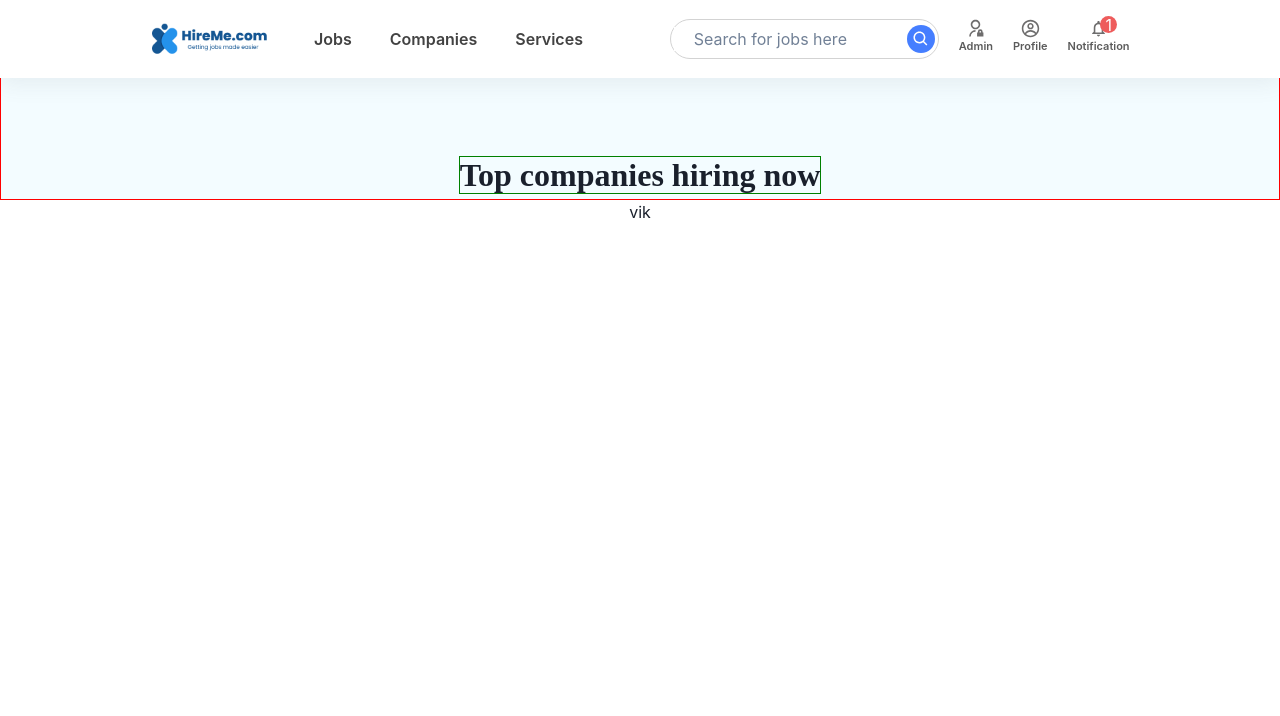
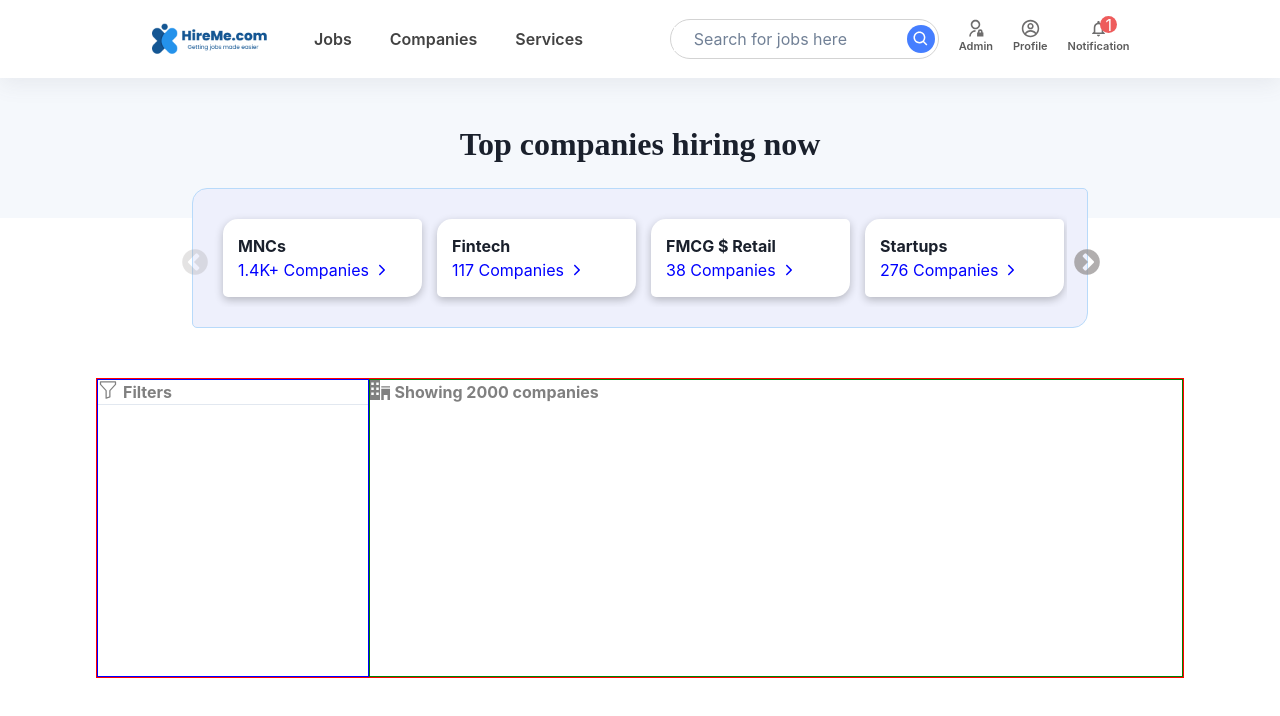
Before and after one commit to piyush-agrawal6/Naukri.com-clone, a React (Create React App) app: page /company in a window 1280 px wide. Shown: the top 716 px of the page. Built offline with nearby package versions, Linux system fonts and the light colour scheme.

Commit message:
added d-2 code

```diff
--- a/package.json
+++ b/package.json
@@ -17,8 +17,10 @@
     "react-redux": "^8.0.5",
     "react-router-dom": "^6.4.5",
     "react-scripts": "5.0.1",
+    "react-slick": "^0.29.0",
     "redux": "^4.2.0",
     "redux-thunk": "^2.4.2",
+    "slick-carousel": "^1.8.1",
     "web-vitals": "^2.1.4"
   },
   "scripts": {
--- a/src/Pages/Company/Company.css
+++ b/src/Pages/Company/Company.css
@@ -1,14 +1,44 @@
-.company_Main{
+/* Top heading */
+/* .company_Main{
     text-align:center;
-}
+} */
 .topHire{
-    padding-top:150px;
-    border:1px solid red;
+    padding-top:120px;
+    padding-bottom:50px;
     text-align:center;
-    background-color: rgb(243, 252, 255);
+    background-color: #f5f8fc;
 }
 .topHire>b{
-    border: 1px solid green;
     font-size: 2rem;
     font-family:'Times New Roman', Times, serif;
 }
+
+
+/* slider */
+.comp_slider{
+    border: 1px solid rgb(184, 218, 250);
+    background-color: #eef0fc;
+    width: 70%;
+    margin:-30px auto;
+    padding: 20px;
+    border-radius: 15px 5px 15px 5px;
+}
+
+/* companies main*/
+.company_main{
+    border: 1px solid red;
+    width: 85%;
+    height: 300px;
+    margin: 80px auto;
+    display: flex;
+}
+/* companies > filters */
+.company_main>.comp_filters{
+    border: 1px solid blue;
+    width: 25%;
+}
+/* companies > companies list */
+.company_main>.comp_showlist{
+    border: 1px solid green;
+    width: 75%;
+}
--- a/src/Pages/Company/Company.jsx
+++ b/src/Pages/Company/Company.jsx
@@ -1,16 +1,38 @@
-import React from 'react'
-import "./Company.css"
+import React from "react";
+import "./Company.css";
+import CompSlider from "./companyComps/compSlider";
+import { BsFunnel } from "react-icons/bs";
+import {ImOffice} from "react-icons/im";
 
 const Company = () => {
-
   return (
-    <div className='company_Main'>
-      <div className='topHire'>
+    <div>
+      <div className="topHire">
         <b>Top companies hiring now</b>
       </div>
-      <div style={{}}>vik</div>
+      {/* slider */}
+      <div className="comp_slider">
+        <CompSlider />
+      </div>
+      {/* companies */}
+      <div className="company_main">
+        <div className="comp_filters">
+          <div style={{ display: "flex", gap: "5px", color: "gray" }}>
+            <BsFunnel fontSize={"20px"} />
+            <b>Filters</b>
+          </div>
+          <hr />
+        </div>
+
+        <div className="comp_showlist">
+        <div style={{ display: "flex", gap: "5px", color: "gray" }}>
+          <ImOffice fontSize="20px"/>
+            <b>Showing 2000 companies</b>
+          </div>
+        </div>
+      </div>
     </div>
-  )
-}
+  );
+};
 
-export default Company
+export default Company;
--- /dev/null
+++ b/src/Pages/Company/companyComps/compSlider.css
@@ -0,0 +1,46 @@
+.slick-prev::before{
+    width: 40px;
+    height: 40px;
+    color: rgb(151, 147, 147);
+    font-size: 30px;
+    margin-left: -40%;
+    /* z-index: 2; */
+}
+.slick-next::before{
+    /* background-color: blue; */
+    width: 40px;
+    height: 40px;
+    font-size: 30px;
+    color: rgb(151, 147, 147);
+    justify-content: flex-end;
+    /* z-index: 2; */
+}
+
+.mainSlider>div{
+    /* border: 1px solid red; */
+    /* margin-left: 3px; */
+    padding: 10px ;
+}
+
+/* .slick-track>.slick-slide{
+    border: 1px solid blue;
+    text-align: center;
+} */
+
+.slick-slide>div>a>div{
+    margin-right: 15px;
+    background-color: white;
+    padding: 15px 15px;
+    border-radius: 15px 5px 15px 5px;
+    box-shadow: rgba(0, 0, 0, 0.24) 0px 3px 8px;
+}
+.slick-slide>div>a>div>div{
+    color: blue;
+    display: flex;
+    align-items: center;
+    gap: 5px;
+}
+/* .slick-slide>div>a>div>div>p:nth-child(2){
+    position: absolute;
+
+} */
--- /dev/null
+++ b/src/Pages/Company/companyComps/compSlider.jsx
@@ -0,0 +1,181 @@
+import "slick-carousel/slick/slick.css";
+import "slick-carousel/slick/slick-theme.css";
+import Slider from "react-slick";
+import "./compSlider.css";
+import { IoIosArrowForward } from "react-icons/io";
+import { Link } from "react-router-dom";
+
+const CompSlider = () => {
+  const settings = {
+    dots: false,
+    infinite: false,
+    speed: 500,
+    slidesToShow: 4,
+    slidesToScroll: 4,
+  };
+
+  return (
+    <>
+      <Slider className="mainSlider" {...settings}>
+
+        <Link>
+          <div>
+            <b>MNCs</b>
+            <div >
+              <p>1.4K+ Companies</p>
+              <p>
+                <IoIosArrowForward />
+              </p>
+            </div>
+          </div>
+        </Link>
+        <Link>
+          <div>
+            <b>Fintech</b>
+            <div >
+              <p>117 Companies</p>
+              <p>
+                <IoIosArrowForward />
+              </p>
+            </div>
+          </div>
+        </Link>
+        <Link>
+          <div>
+            <b>FMCG $ Retail</b>
+            <div >
+              <p>38 Companies</p>
+              <p>
+                <IoIosArrowForward />
+              </p>
+            </div>
+          </div>
+        </Link>
+        <Link>
+          <div>
+            <b>Startups</b>
+            <div >
+              <p>276 Companies</p>
+              <p>
+                <IoIosArrowForward />
+              </p>
+            </div>
+          </div>
+        </Link>
+        <Link>
+          <div>
+            <b>Edtech</b>
+            <div >
+              <p>162 Companies</p>
+              <p>
+                <IoIosArrowForward />
+              </p>
+            </div>
+          </div>
+        </Link>
+        <Link>
+          <div>
+            <b>Healthcare</b>
+            <div>
+              <p>124 Companies</p>
+              <p>
+                <IoIosArrowForward />
+              </p>
+            </div>
+          </div>
+        </Link>
+        <Link>
+          <div>
+            <b>Unicorns</b>
+            <div>
+              <p>95 Companies</p>
+              <p>
+                <IoIosArrowForward />
+              </p>
+            </div>
+          </div>
+        </Link>
+        <Link>
+          <div>
+            <b>B2C</b>
+            <div>
+              <p>1K+ Companies</p>
+              <p>
+                <IoIosArrowForward />
+              </p>
+            </div>
+          </div>
+        </Link>
+        <Link>
+          <div>
+            <b>Internet</b>
+            <div>
+              <p>171 Companies</p>
+              <p>
+                <IoIosArrowForward />
+              </p>
+            </div>
+          </div>
+        </Link>
+        <Link>
+          <div>
+            <b>Manufacturing</b>
+            <div>
+              <p>180 Companies</p>
+              <p>
+                <IoIosArrowForward />
+              </p>
+            </div>
+          </div>
+        </Link>
+        <Link>
+          <div>
+            <b>Fortune 500</b>
+            <div>
+              <p>80 Companies</p>
+              <p>
+                <IoIosArrowForward />
+              </p>
+            </div>
+          </div>
+        </Link>
+        <Link>
+          <div>
+            <b>Product</b>
+            <div>
+              <p>738 Companies</p>
+              <p>
+                <IoIosArrowForward />
+              </p>
+            </div>
+          </div>
+        </Link>
+        <Link>
+          <div>
+            <b>Banking & Finance</b>
+            <div>
+              <p>153 Companies</p>
+              <p>
+                <IoIosArrowForward />
+              </p>
+            </div>
+          </div>
+        </Link>
+        <Link>
+          <div>
+            <b>Hospitality</b>
+            <div>
+              <p>28 Companies</p>
+              <p>
+                <IoIosArrowForward />
+              </p>
+            </div>
+          </div>
+        </Link>
+
+      </Slider>
+    </>
+  );
+};
+
+export default CompSlider;
```
Also changed, not shown: 1 other file (tests, documents, lock files or other folders).
